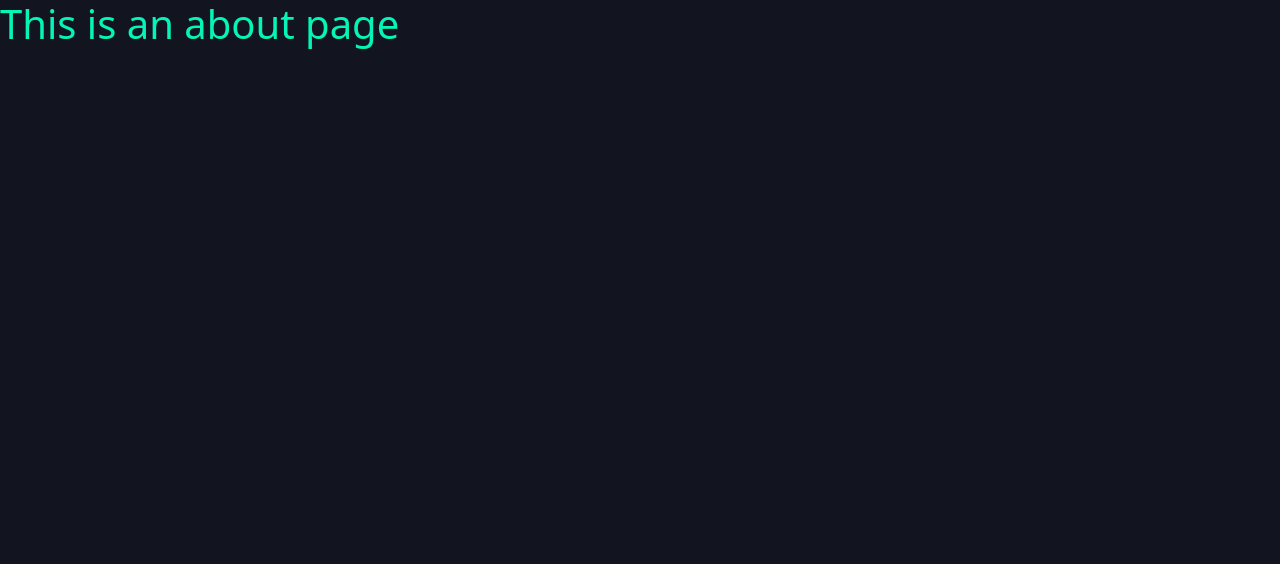
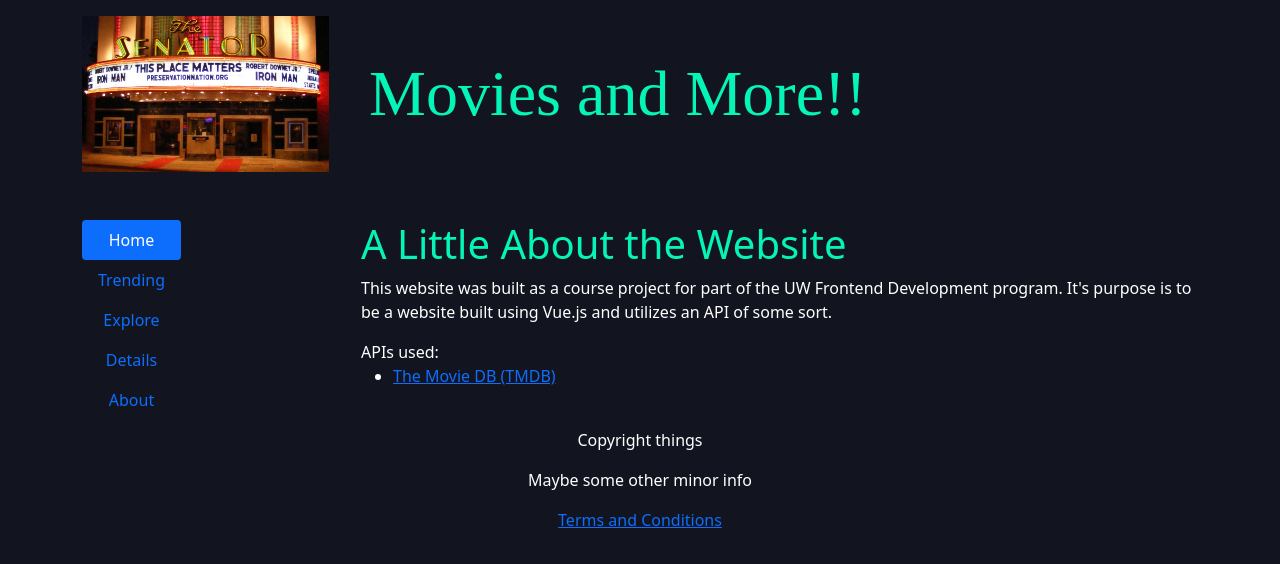
Before and after one commit to dseaberg/html130-course-project, a Vue app: page /#/about in a window 1280 px wide. Shown: the top 564 px of the page. Built offline with nearby package versions, Linux system fonts and the light colour scheme; the HTML template or start-up script is replaced by a standard one.

Commit message:
Add some info to the About page.

```diff
--- a/src/views/About.vue
+++ b/src/views/About.vue
@@ -1,5 +1,68 @@
 <template>
-  <div class="about">
-    <h1>This is an about page</h1>
-  </div>
+  <main class="homeContainer container">
+    <header class="header">
+      <LogoBanner />
+    </header>
+
+    <nav class="nav">
+      <Navigation />
+    </nav>
+
+    <section class="main">
+      <h1>A Little About the Website</h1>
+      <p>This website was built as a course project for part of the UW Frontend Development program. It's purpose is to be a website built using Vue.js and utilizes an API of some sort.</p>
+      <p>
+        APIs used:
+        <ul>
+          <li>
+            <a href="https://www.themoviedb.org/documentation/api">The Movie DB (TMDB)</a>
+          </li>
+        </ul>
+      </p>
+    </section>
+
+    <footer class="footer">
+      <CommonFooter />
+    </footer>
+
+  </main>
 </template>
+
+<script>
+  import CommonFooter from '../components/CommonFooter.vue';
+  import LogoBanner from '../components/LogoBanner.vue';
+  import Navigation from '../components/Navigation.vue';
+
+  export default {
+    name: 'Home',
+    components: {
+      CommonFooter,
+      LogoBanner,
+      Navigation
+    }
+  }
+</script>
+
+<style scoped lang="scss">
+  .homeContainer {
+    display: grid;
+    grid-template-areas: "header header"
+                         "nav main"
+                         "footer footer";
+    grid-template-columns: 1fr 3fr;
+  }
+  .header {
+    grid-area: header;
+    padding-top: 1rem;
+    padding-bottom: 3rem;
+  }
+  .nav {
+    grid-area: nav;
+  }
+  .main {
+    grid-area: main;
+  }
+  .footer {
+    grid-area: footer;
+  }
+</style>
```
